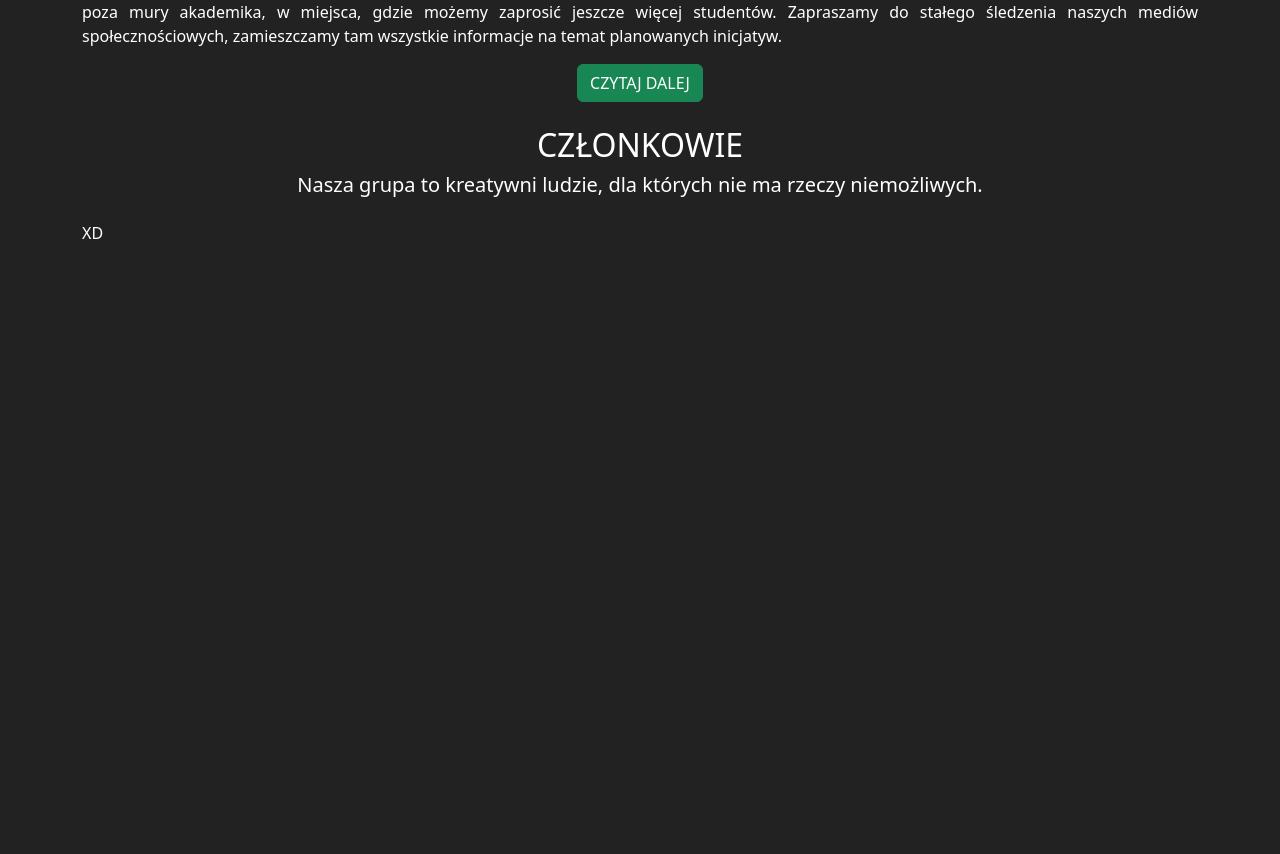
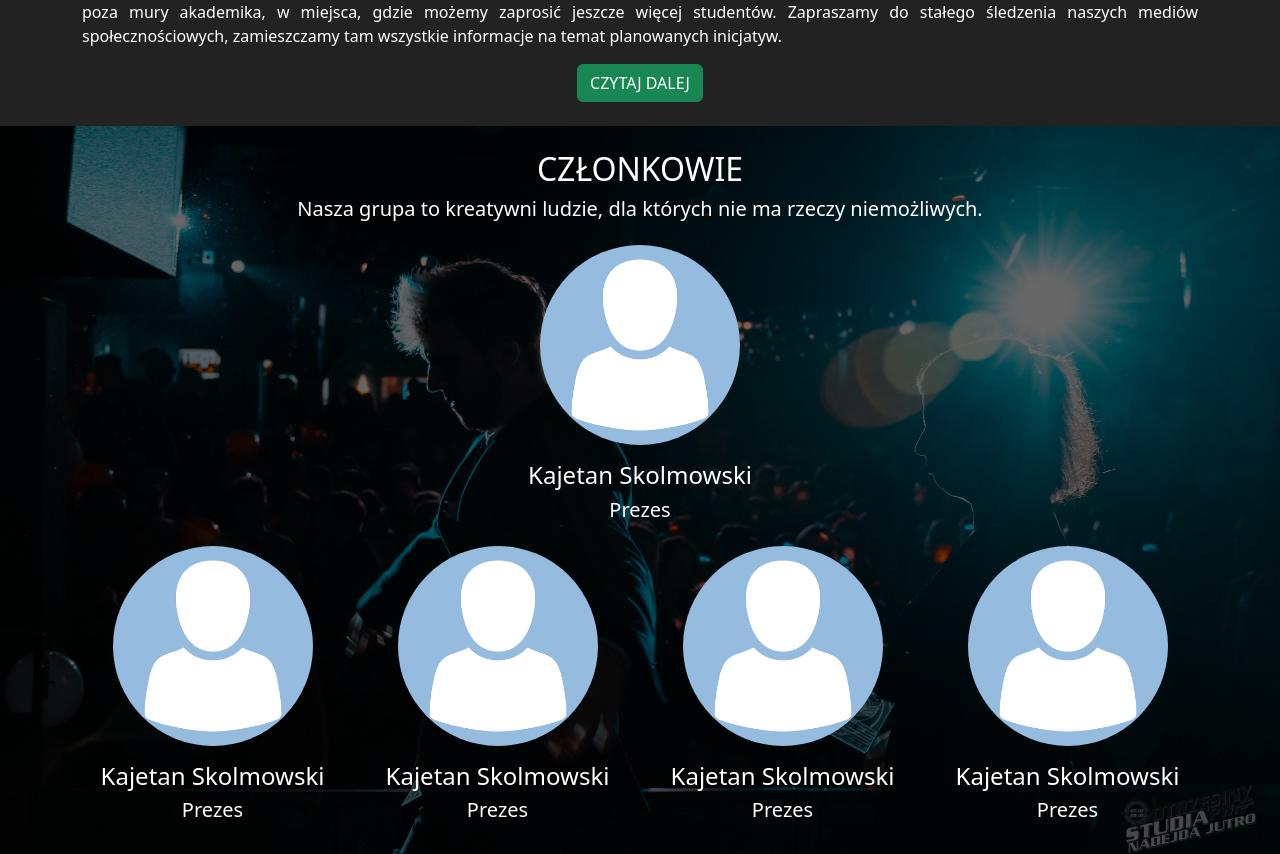
Before and after one commit to StaszekM/bajer-strona, a React (Create React App) app: page / in a window 1280 px wide. Shown: the part 1104-1958 px from the top of the page. Before the commit the page ends 1349 px from the top, so only its background shows below. Built offline with nearby package versions, Linux system fonts and the light colour scheme.

Commit message:
Add info about management

```diff
--- a/src/components/managementPhotoGalleryBanner/index.tsx
+++ b/src/components/managementPhotoGalleryBanner/index.tsx
@@ -1,8 +1,20 @@
 import { Container, Row, Col } from "react-bootstrap";
+import { PersonAvatar } from "../personAvatar";
+import "./styles.css";
 
-export function ManagementPhotoGalleryBanner() {
+type SinglePersonForAvatar = { title: string; subtitle?: string; src?: string };
+
+type ManagementPhotoGalleryBannerProps = {
+  president: SinglePersonForAvatar;
+  otherMembers: SinglePersonForAvatar[];
+};
+
+export function ManagementPhotoGalleryBanner(
+  props: ManagementPhotoGalleryBannerProps
+) {
   return (
-    <Container className="my-4">
+    <div className="management-photo-gallery-container">
+      <Container className="mt-4 py-4">
         <Row>
           <Col className="mx-auto text-center">
             <h2 className="text-uppercase">Członkowie</h2>
@@ -17,8 +29,18 @@ export function ManagementPhotoGalleryBanner() {
           </Col>
         </Row>
         <Row className="mt-3">
-        <Col className="mx-auto">XD</Col>
+          <Col>
+            <PersonAvatar {...props.president} />
+          </Col>
+        </Row>
+        <Row className="mt-3">
+          {props.otherMembers.map((member) => (
+            <Col xs={12} sm={6} lg key={member.title + member.subtitle}>
+              <PersonAvatar {...member} />
+            </Col>
+          ))}
         </Row>
       </Container>
+    </div>
   );
 }
--- /dev/null
+++ b/src/components/managementPhotoGalleryBanner/styles.css
@@ -0,0 +1,7 @@
+.management-photo-gallery-container {
+  background-image: linear-gradient(rgba(0, 0, 0, 0.6), rgba(0, 0, 0, 0.6)),
+    url("../../assets/otrzesiny.jpg");
+  background-size: cover;
+  background-repeat: no-repeat;
+  background-position: center;
+}
--- /dev/null
+++ b/src/components/personAvatar/index.tsx
@@ -0,0 +1,19 @@
+import { Image } from "react-bootstrap";
+import bajerAnon from "../../assets/BajerAnon.png";
+import "./styles.css";
+
+type PersonAvatarProps = {
+  src?: string;
+  title: string;
+  subtitle?: string;
+};
+
+export function PersonAvatar({ src, title, subtitle }: PersonAvatarProps) {
+  return (
+    <div className="avatar-container">
+      <Image src={src ?? bajerAnon} fluid className="avatar-image" />
+      <h4 className="mt-3">{title}</h4>
+      {subtitle && <h5>{subtitle}</h5>}
+    </div>
+  );
+}
--- /dev/null
+++ b/src/components/personAvatar/styles.css
@@ -0,0 +1,8 @@
+.avatar-container {
+  text-align: center;
+}
+
+.avatar-image {
+  max-height: 200px;
+  border-radius: 50%;
+}
--- a/src/views/mainPage.tsx
+++ b/src/views/mainPage.tsx
@@ -1,13 +1,23 @@
 import { AboutUsBanner } from "../components/aboutUsBanner";
 import { ManagementPhotoGalleryBanner } from "../components/managementPhotoGalleryBanner";
 import { WelcomeBanner } from "../components/welcomeBanner";
+
+const managementMembers = {
+  president: { title: "Kajetan Skolmowski", subtitle: "Prezes" },
+  otherMembers: [
+    { title: "Kajetan Skolmowski", subtitle: "Prezes" },
+    { title: "Kajetan Skolmowski", subtitle: "Prezes" },
+    { title: "Kajetan Skolmowski", subtitle: "Prezes" },
+    { title: "Kajetan Skolmowski", subtitle: "Prezes" },
+  ],
+};
 
 export function MainPage() {
   return (
     <>
       <WelcomeBanner />
       <AboutUsBanner />
-      <ManagementPhotoGalleryBanner />
+      <ManagementPhotoGalleryBanner {...managementMembers} />
     </>
   );
 }
```
Also changed, not shown: src/assets/BajerAnon.png (added), src/assets/otrzesiny.jpg (added). Lines whose indentation alone changed are shown as unchanged.
